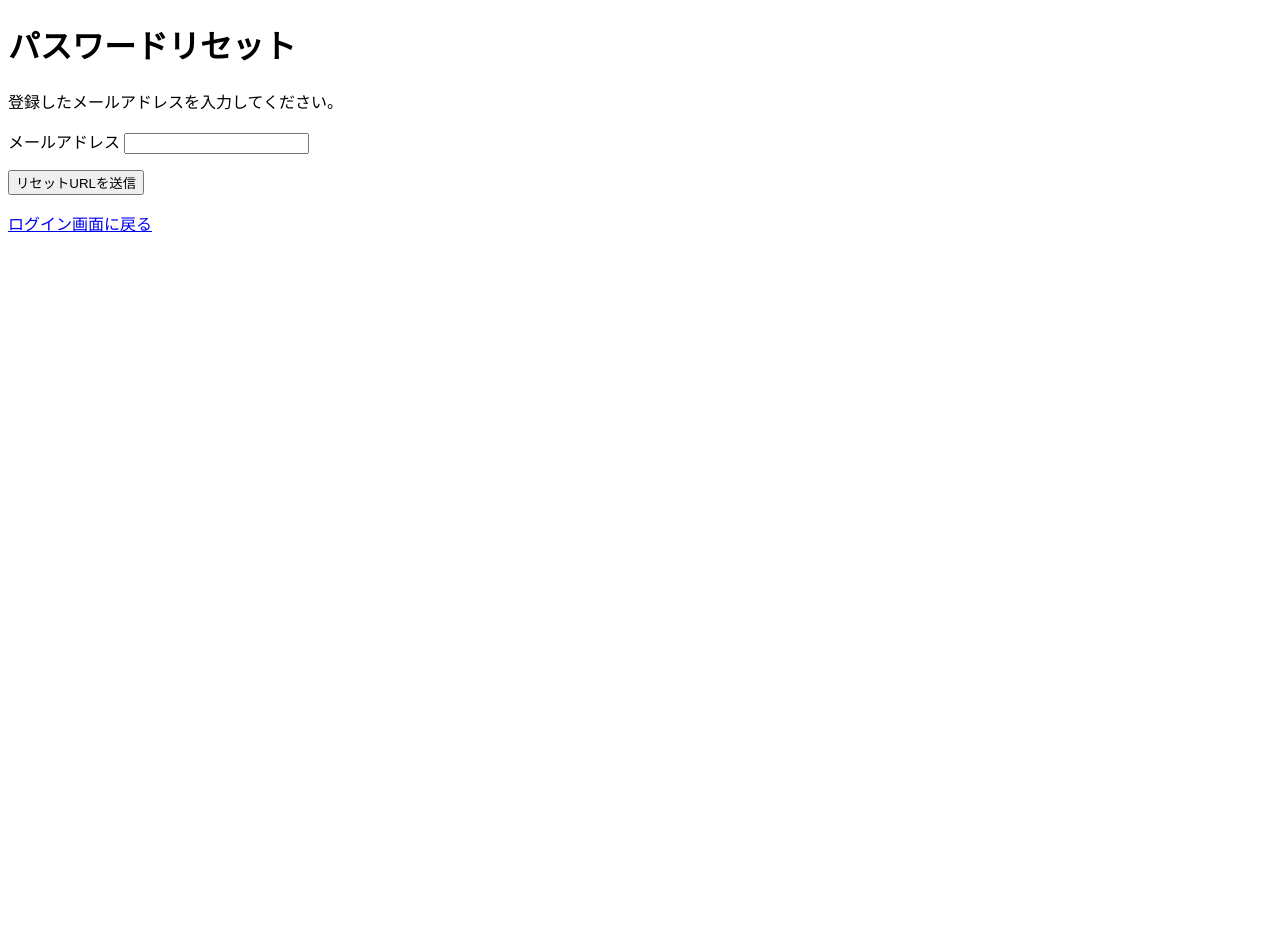
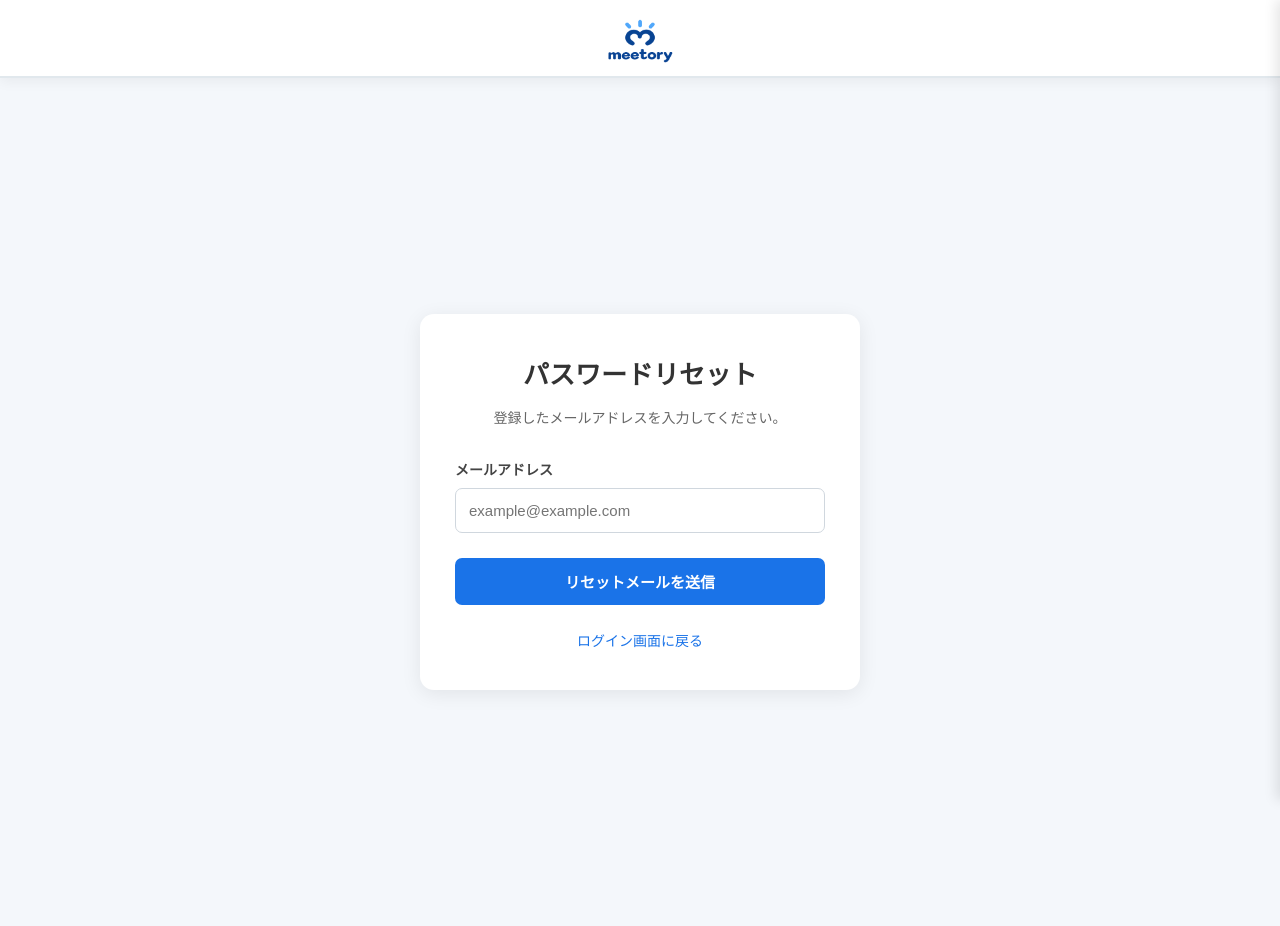
Before and after one commit to 2611043-bot/Meetory, a PHP site: page /user/password-reset.php in a window 1280 px wide. Before the commit the page ends 232 px from the top, so only its background shows below. Run offline with PHP 8.4, Linux system fonts and the light colour scheme.

Commit message:
パスワードリセット画面のフロントエンド

```diff
--- /dev/null
+++ b/meetory/assets/css/password-reset.css
@@ -0,0 +1,111 @@
+
+/* ページ全体 */
+.password-reset-page {
+    min-height: 100vh;
+    display: flex;
+    justify-content: center;
+    align-items: center;
+    padding: 20px;
+    background-color: #f4f7fb;
+    box-sizing: border-box;
+}
+
+/* リセットフォームのカード */
+.password-reset-card {
+    width: 100%;
+    max-width: 440px;
+    padding: 40px 35px;
+    background-color: #ffffff;
+    border-radius: 14px;
+    box-shadow: 0 4px 20px rgba(0, 0, 0, 0.08);
+    box-sizing: border-box;
+}
+
+/* タイトル */
+.password-reset-title {
+    margin: 0 0 15px;
+    text-align: center;
+    font-size: 26px;
+    color: #333;
+}
+
+/* 説明文 */
+.password-reset-description {
+    margin-bottom: 30px;
+    text-align: center;
+    font-size: 14px;
+    line-height: 1.7;
+    color: #666;
+}
+
+/* 入力欄 */
+.form-group {
+    display: flex;
+    flex-direction: column;
+    gap: 9px;
+    margin-bottom: 25px;
+}
+
+.form-group label {
+    font-size: 14px;
+    font-weight: bold;
+    color: #444;
+}
+
+.form-group input {
+    width: 100%;
+    padding: 13px;
+    border: 1px solid #d0d7de;
+    border-radius: 7px;
+    font-size: 15px;
+    box-sizing: border-box;
+    outline: none;
+}
+
+.form-group input:focus {
+    border-color: #1a73e8;
+    box-shadow: 0 0 0 3px rgba(26, 115, 232, 0.12);
+}
+
+/* 送信ボタン */
+.reset-submit-btn {
+    width: 100%;
+    padding: 13px;
+    border: none;
+    border-radius: 7px;
+    background-color: #1a73e8;
+    color: #ffffff;
+    font-size: 15px;
+    font-weight: bold;
+    cursor: pointer;
+    transition: background-color 0.2s;
+}
+
+.reset-submit-btn:hover {
+    background-color: #0d47a1;
+}
+
+/* ログイン画面へのリンク */
+.back-login-link {
+    display: block;
+    margin-top: 25px;
+    text-align: center;
+    color: #1a73e8;
+    font-size: 14px;
+    text-decoration: none;
+}
+
+.back-login-link:hover {
+    text-decoration: underline;
+}
+
+/* スマートフォン対応 */
+@media (max-width: 480px) {
+    .password-reset-card {
+        padding: 30px 22px;
+    }
+
+    .password-reset-title {
+        font-size: 22px;
+    }
+}
--- a/meetory/user/password-reset.php
+++ b/meetory/user/password-reset.php
@@ -1,5 +1,6 @@
 <?php
 session_start();
+require '../../meetory-header.php';
 ?>
 
 <!DOCTYPE html>
@@ -7,23 +8,50 @@ session_start();
 <head>
     <meta charset="UTF-8">
     <meta name="viewport" content="width=device-width, initial-scale=1.0">
-    <title>パスワードリセット</title>
+    <title>パスワードリセット | Meetory</title>
+
+    <!-- パスワードリセット専用CSS -->
+    <link rel="stylesheet" href="../assets/css/password-reset.css">
 </head>
 <body>
-    <h1>パスワードリセット</h1>
-    <p>
-        登録したメールアドレスを入力してください。
-    </p>
 
-    <form action="password-reset-process.php" method="post">
-        <p>
-            メールアドレス
-            <input type="email" name="email" required>
-        </p>
-        <input type="submit" value="リセットURLを送信">
+    <div class="password-reset-page">
 
-        <p>
-            <a href="login.php">ログイン画面に戻る</a>
-        </p>
-        </body>
+        <div class="password-reset-card">
+
+            <h1 class="password-reset-title">パスワードリセット</h1>
+
+            <p class="password-reset-description">
+                登録したメールアドレスを入力してください。
+            </p>
+
+            <form action="password-reset-process.php" method="post">
+
+                <div class="form-group">
+                    <label for="email">メールアドレス</label>
+
+                    <input
+                        type="email"
+                        id="email"
+                        name="email"
+                        placeholder="example@example.com"
+                        required
+                    >
+                </div>
+
+                <button type="submit" class="reset-submit-btn">
+                    リセットメールを送信
+                </button>
+
+            </form>
+
+            <a href="login.php" class="back-login-link">
+                ログイン画面に戻る
+            </a>
+
+        </div>
+
+    </div>
+
+</body>
 </html>
```
